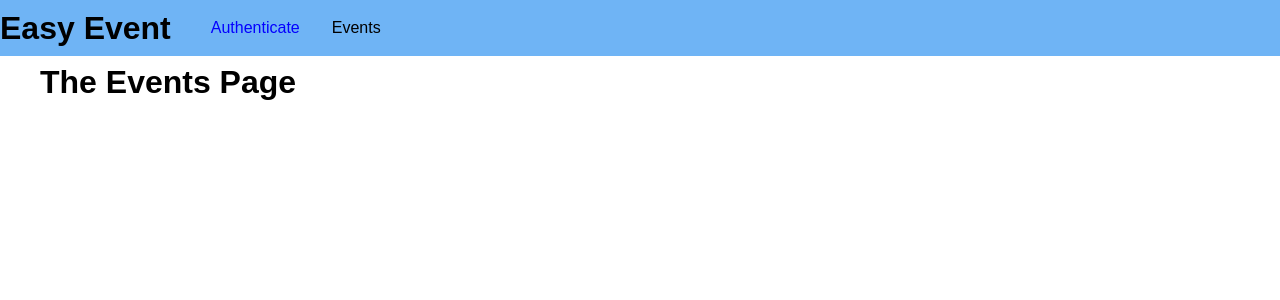
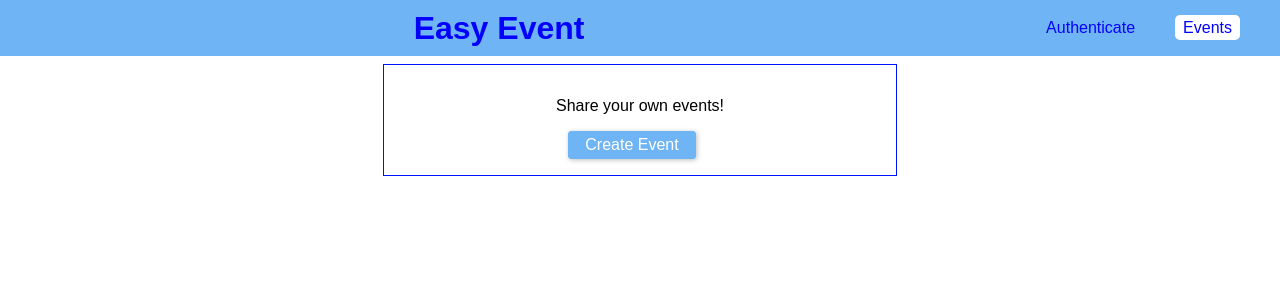
Before and after one commit to lasse1900/graphql-react-booking-app-Deploy, a React (Create React App) app in the folder frontend/: page /events in a window 1280 px wide. Shown: the top 300 px of the page. Built offline with nearby package versions, Linux system fonts and the light colour scheme.

Commit message:
adding logout and modal part I

```diff
--- a/frontend/src/App.js
+++ b/frontend/src/App.js
@@ -39,6 +39,7 @@ class App extends Component {
             <main className="main-content">
               <Switch>
                 {!this.state.token && <Redirect from="/" to="/auth" exact />}
+                {!this.state.token && <Redirect from="/bookings" to="/auth" exact />}
                 {this.state.token && <Redirect from="/" to="/events" exact />}
                 {this.state.token && <Redirect from="/auth" to="/events" exact />}
                 {!this.state.toke && (
--- a/frontend/src/components/Navigation/MainNavigation.css
+++ b/frontend/src/components/Navigation/MainNavigation.css
@@ -8,6 +8,9 @@
   padding: 0 1 rem;
   display: flex;
   align-items: center;
+  justify-content: space-between;
+  box-sizing: border-box;
+  color: rgb(4, 0, 255);
 }
 
 .main-navigation__logo h1 {
@@ -24,19 +27,31 @@
   list-style: none;
   padding: 0;
   margin: 0;
+  align-items: center;
 }
 
 .main-navigation__items li {
   margin: 0 1rem;
 }
 
-.main-navigation__items a {
+.main-navigation__items a,
+.main-navigation__items button {
   text-decoration: none;
   color: rgb(4, 0, 255);
+  padding: 0.25rem 0.5rem;
+  border: none;
+  font: inherit;
+  background: transparent;
+  cursor: pointer;
+  margin: 0;
 }
 
 .main-navigation__items a:hover,
 .main-navigation__items a:active,
-.main-navigation__items a.active {
-  color: black;
+.main-navigation__items a.active,
+.main-navigation__items button:hover,
+.main-navigation__items button:active {
+  background-color: #ffffff;
+  color: blue;
+  border-radius: 5px;
 }
--- a/frontend/src/components/Navigation/MainNavigation.js
+++ b/frontend/src/components/Navigation/MainNavigation.js
@@ -15,15 +15,23 @@ const mainNavigation = props => (
           <div>
             <nav className="main-navigation__items">
               <ul>
-                {!context.token && <li>
-                  <NavLink to="/auth">Authenticate</NavLink>
-                </li>}
+                {!context.token && (
+                  <li>
+                    <NavLink to="/auth">Authenticate</NavLink>
+                  </li>)}
                 <li>
                   <NavLink to="/events">Events</NavLink>
                 </li>
-                {context.token && <li>
-                  <NavLink to="/bookings">Bookings</NavLink>
-                </li>}
+                {context.token && (
+                  <React.Fragment>
+                    <li>
+                      <NavLink to="/bookings">Bookings</NavLink>
+                    </li>
+                    <li>
+                      <button onClick={context.logout}>Logout</button>
+                    </li>
+                  </React.Fragment>
+                )}
               </ul>
             </nav>
           </div>
--- a/frontend/src/index.css
+++ b/frontend/src/index.css
@@ -3,3 +3,38 @@ body {
   padding: 0;
   font-family: sans-serif;
 }
+
+.form-control label,
+.form-control input {
+  width: 100%;
+  display: block;
+}
+
+.form-control label {
+  margin-bottom: 0.5rem;
+}
+
+.form-control {
+  margin-bottom: 1rem;
+}
+
+.form-actions button,
+.btn {
+  background: rgb(111, 180, 245);
+  font: inherit;
+  border: 1px solid rgb(111, 180, 245);
+  border-radius: 3px;
+  padding: 0.25rem 1rem;
+  margin-right: 1rem;
+  box-shadow: 1px 1px 5px rgba(0, 0, 0, 0.26);
+  color: white;
+  cursor: pointer;
+}
+
+.form-actions button:hover,
+.form-actions button:active,
+.btn:hover,
+.btn:active {
+  background:rgb(0, 17, 255);
+  border-color: rgb(111, 180, 245);
+}
--- a/frontend/src/pages/Auth.css
+++ b/frontend/src/pages/Auth.css
@@ -3,34 +3,3 @@
   max-width: 80%;
   margin: 5rem auto;
 }
-
-.form-control label,
-.form-control input {
-  width: 100%;
-  display: block;
-}
-
-.form-control label {
-  margin-bottom: 0.5rem;
-}
-
-.form-control {
-  margin-bottom: 1rem;
-}
-
-.form-actions button {
-  background: #6FB4F5;
-  font: inherit;
-  border: 1px solid #6FB4F5;
-  border-radius: 3px;
-  padding: 0.25rem 1rem;
-  margin-right: 1rem;
-  box-shadow: 1px 1px 5px;
-  cursor: pointer;
-}
-
-.form-actions button:hover,
-.form-actions button:active {
-  background: rgb(0, 81, 255);
-  border-color: black;
-}
--- /dev/null
+++ b/frontend/src/pages/Events.css
@@ -0,0 +1,8 @@
+.events-control {
+  text-align: center;
+  border: 1px solid rgb(0, 17, 255);
+  padding: 1rem;
+  margin: 2rem auto;
+  width: 30rem;
+  max-width: 80%;
+}
--- a/frontend/src/pages/Events.js
+++ b/frontend/src/pages/Events.js
@@ -1,8 +1,15 @@
 import React, { Component } from 'react'
+
+import './Events.css'
 
 class EventsPage extends Component {
   render() {
-    return <h1>The Events Page</h1>
+    return (
+      <div className="events-control">
+        <p>Share your own events!</p>
+        <button className="btn">Create Event</button>
+      </div>
+    );
   }
 }
 
```
